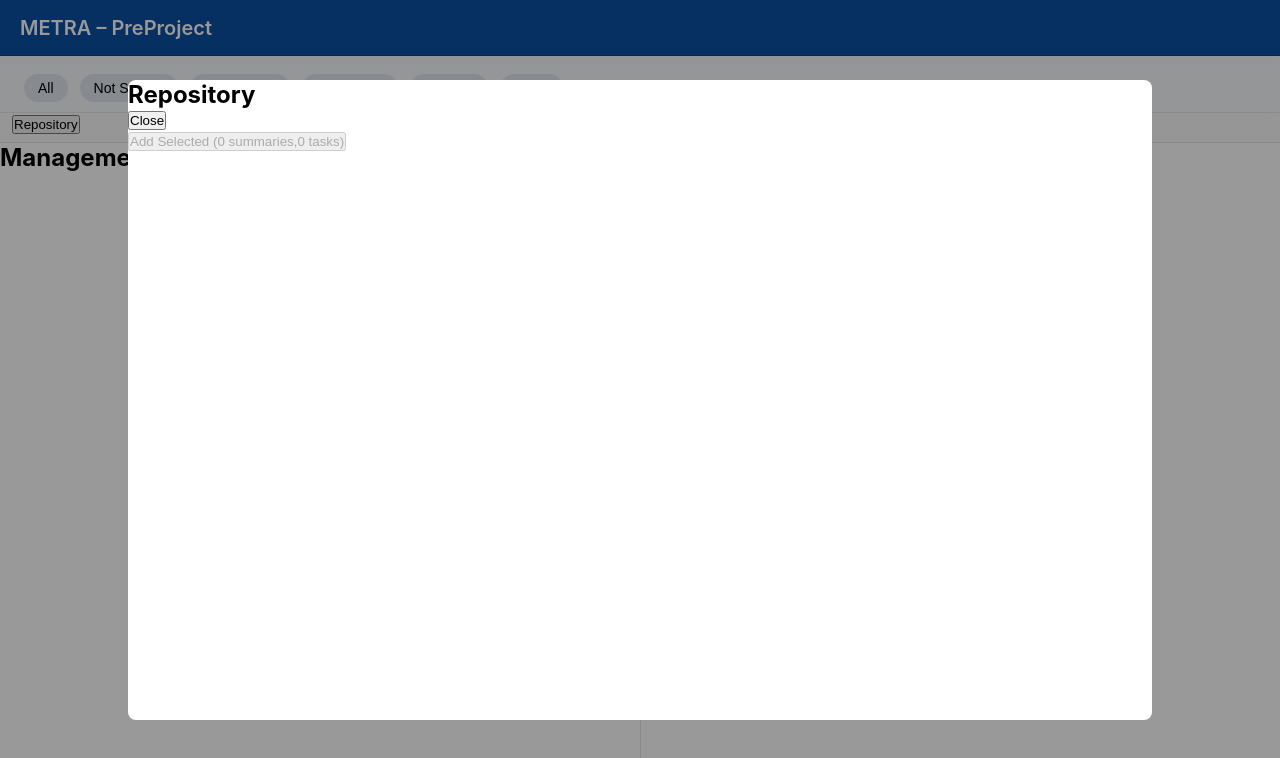
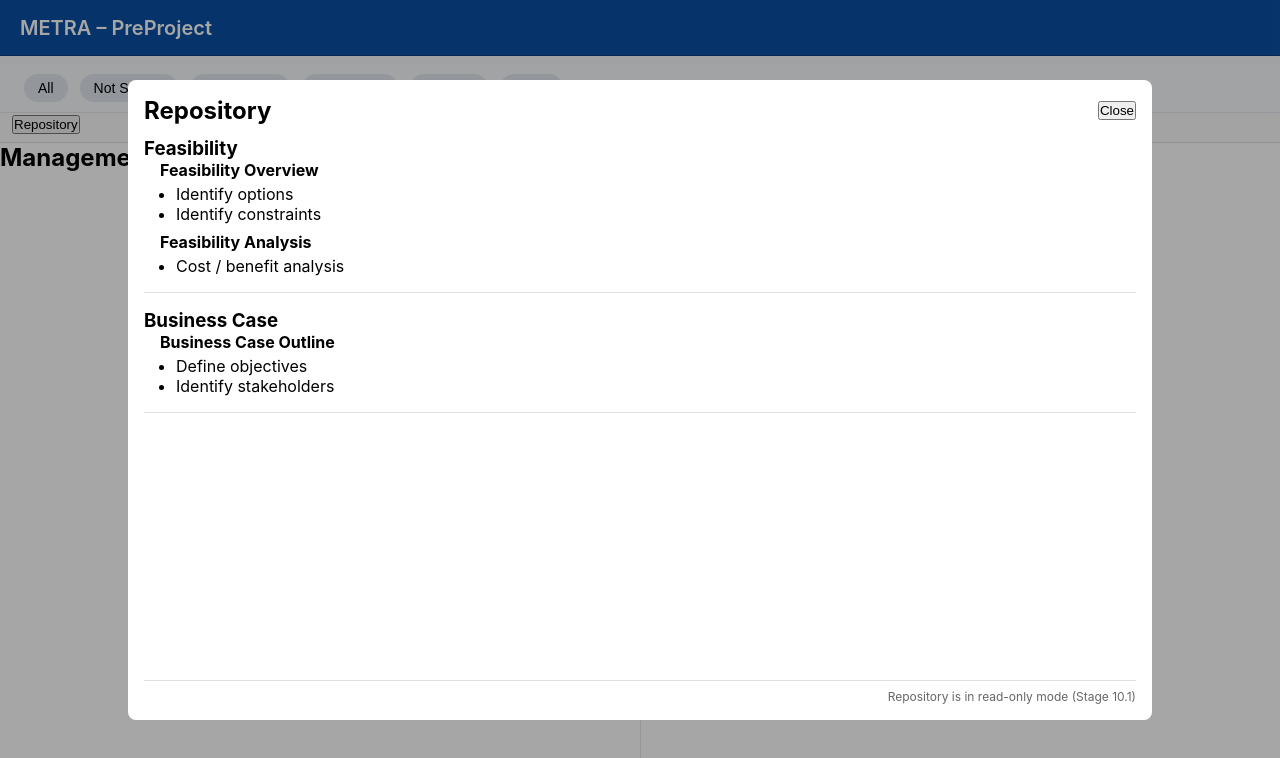
Before and after one commit to johnjkelly1945-ops/project-tracker-vite-pwa-v15, a React (Vite) app in the folder clean-tasksheet-restored/: page / in a window 1280 px wide. Both pictures are taken after a click on the button "Repository". Shown: the top 758 px of the page. Built offline with nearby package versions, Linux system fonts and the light colour scheme.

Commit message:
Stage 10.1 – Repository read-only rendering (canonical structure)

```diff
--- a/clean-tasksheet-restored/src/components/RepositoryOverlay.jsx
+++ b/clean-tasksheet-restored/src/components/RepositoryOverlay.jsx
@@ -1,83 +1,115 @@
 /* ======================================================================
    METRA – RepositoryOverlay.jsx
-   HARD RESET – Guaranteed Mount Version
+   Stage 10.1 – Read-Only Repository Rendering
+   (Canonical Stage 8/9 Repository Shape)
    ----------------------------------------------------------------------
-   ✔ Always renders when mounted
-   ✔ Logs mount visibly
-   ✔ Renders sandbox directly
-   ✔ No conditions, no abstraction
+   ✔ Uses taskLibrary.bundles explicitly
+   ✔ Read-only
+   ✔ No selection
+   ✔ No routing
+   ✔ No export
    ====================================================================== */
 
 import React, { useEffect } from "react";
-import TaskRepositorySandbox from "../sandbox/repo-integration/TaskRepositorySandbox";
+import { taskLibrary } from "../repository/tasklibrary";
 
-export default function RepositoryOverlay({
-  activePane,
-  onExport,
-  onClose
-}) {
+export default function RepositoryOverlay({ onClose }) {
+  /* ==============================================================
+     Canonical repository access (Stage 8/9)
+     ============================================================== */
+
+  const bundles = taskLibrary.bundles;
+
   useEffect(() => {
-    console.log("🟣 RepositoryOverlay mounted (hard reset)");
-  }, []);
+    console.info("[Stage 10.1] RepositoryOverlay mounted (read-only)");
+    console.info("[Stage 10.1] Bundles loaded:", bundles.length);
+  }, [bundles]);
 
-  /* --------------------------------------------------------------
-     TEMPORARY STATIC DATA (INLINE, NO DEPENDENCIES)
-     -------------------------------------------------------------- */
-  const repositoryData = [
-    {
-      id: "bundle-1",
-      title: "Feasibility Study",
-      summaries: [
-        { id: "sum-1", title: "Feasibility Overview" }
-      ],
-      tasks: [
-        { id: "task-1", title: "Initial assessment" },
-        { id: "task-2", title: "Stakeholder interviews" }
-      ]
-    },
-    {
-      id: "bundle-2",
-      title: "Business Case",
-      summaries: [
-        { id: "sum-2", title: "Business Case Outline" }
-      ],
-      tasks: [
-        { id: "task-3", title: "Cost analysis" },
-        { id: "task-4", title: "Benefit analysis" }
-      ]
-    }
-  ];
+  /* ==============================================================
+     Render
+     ============================================================== */
 
-  /* --------------------------------------------------------------
-     RENDER (NO CONDITIONS)
-     -------------------------------------------------------------- */
   return (
     <div
+      className="repository-overlay"
       style={{
         position: "fixed",
         inset: 0,
-        background: "rgba(0,0,0,0.4)",
-        zIndex: 2000,
+        background: "rgba(0,0,0,0.35)",
         display: "flex",
         justifyContent: "center",
-        alignItems: "center"
+        alignItems: "center",
+        zIndex: 1000
       }}
     >
       <div
         style={{
-          width: "80%",
-          height: "80%",
+          width: "80vw",
+          height: "80vh",
           background: "#fff",
           borderRadius: "8px",
-          overflow: "hidden"
+          padding: "16px",
+          display: "flex",
+          flexDirection: "column"
         }}
       >
-        <TaskRepositorySandbox
-          repositoryData={repositoryData}
-          activePane={activePane}
-          onExport={onExport}
-          onClose={onClose}
-        />
+        {/* Header */}
+        <div
+          style={{
+            display: "flex",
+            justifyContent: "space-between",
+            alignItems: "center",
+            marginBottom: "12px"
+          }}
+        >
+          <h2>Repository</h2>
+          <button onClick={onClose}>Close</button>
+        </div>
+
+        {/* Repository Content (Read-Only) */}
+        <div style={{ overflow: "auto", flex: 1 }}>
+          {bundles.map((bundle) => (
+            <div
+              key={bundle.bundleId}
+              style={{
+                marginBottom: "16px",
+                paddingBottom: "8px",
+                borderBottom: "1px solid #e0e0e0"
+              }}
+            >
+              <h3>{bundle.title}</h3>
+
+              {bundle.summaries.map((summary) => (
+                <div
+                  key={summary.repoSummaryId}
+                  style={{ marginLeft: "16px", marginBottom: "8px" }}
+                >
+                  <strong>{summary.title}</strong>
+
+                  <ul style={{ marginLeft: "16px", marginTop: "4px" }}>
+                    {summary.tasks.map((task) => (
+                      <li key={task.id}>{task.title}</li>
+                    ))}
+                  </ul>
+                </div>
+              ))}
+            </div>
+          ))}
+        </div>
+
+        {/* Footer */}
+        <div
+          style={{
+            marginTop: "12px",
+            paddingTop: "8px",
+            borderTop: "1px solid #e0e0e0",
+            textAlign: "right",
+            fontSize: "12px",
+            color: "#666"
+          }}
+        >
+          Repository is in read-only mode (Stage 10.1)
+        </div>
       </div>
     </div>
   );
```
